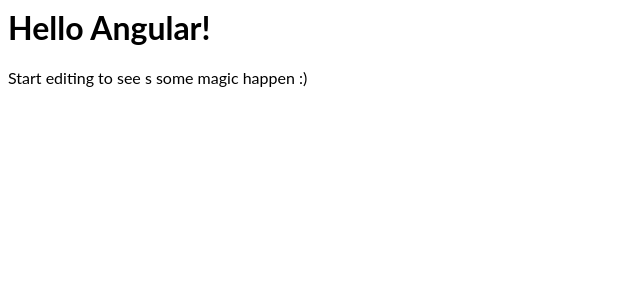
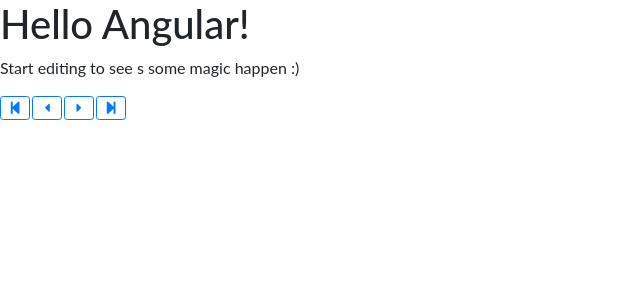
Before and after one commit to Joaolucasoliveira/angular-viewer, an Angular app: page / in a window 1280 px wide. Shown: the top 300 px of the page, without its empty margins (0-640 px from the left). Built offline with nearby package versions, Linux system fonts and the light colour scheme.

Commit message:
6 files modified

```diff
--- a/src/app/NavigationBar/NavigationControls/navigation-controls.component.css
+++ b/src/app/NavigationBar/NavigationControls/navigation-controls.component.css
@@ -0,0 +1,21 @@
+ul{
+  list-style: none;
+  margin: 0;
+  padding: 0;
+}
+
+ul li{
+  display: inline-block;
+}
+
+ul li{
+  display: inline-block;
+}
+
+li button{
+  width: 30px;
+}
+
+li + li{
+  margin-left:2px;
+}
--- a/src/app/NavigationBar/NavigationControls/navigation-controls.component.html
+++ b/src/app/NavigationBar/NavigationControls/navigation-controls.component.html
@@ -1,8 +1,8 @@
 <div class="navBar-controls">
 	<ul>
-      <li><button type="button"></button></li>
-      <li><button type="button"></button></li>
-      <li><button type="button"></button></li>
-      <li><button type="button"></button></li>
+      <li><button class="btn btn-sm btn-outline-primary" type="button"><i class="fas fa-step-backward"></i></button></li>
+      <li><button class="btn btn-sm btn-outline-primary" type="button"><i class="fas fa-caret-left"></i></button></li>
+      <li><button class="btn btn-sm btn-outline-primary" type="button"><i class="fas fa-caret-right"></i></button></li>
+      <li><button class="btn btn-sm btn-outline-primary" type="button"><i class="fas fa-step-forward"></i></button></li>
 	</ul>
 </div>
--- a/src/app/NavigationBar/NavigationControls/navigation-controls.component.ts
+++ b/src/app/NavigationBar/NavigationControls/navigation-controls.component.ts
@@ -1,8 +1,9 @@
 import {Component} from '@angular/core'
 
 @Component({
-  selector: "app-viewer",
-  templateUrl: "./navigation-controls.component.html"
+  selector: "app-nav-controls",
+  templateUrl: "./navigation-controls.component.html",
+  styleUrls: ['./navigation-controls.component.css']
 })
 export class NavigationControls{
   constructor(){
--- a/src/app/app.component.html
+++ b/src/app/app.component.html
@@ -2,3 +2,5 @@
 <p>
   Start editing to see s some magic happen :)
 </p>
+
+<app-nav-controls></app-nav-controls>
--- a/src/app/app.module.ts
+++ b/src/app/app.module.ts
@@ -4,10 +4,11 @@
 
 import { AppComponent } from './app.component';
 import { HelloComponent } from './hello.component';
+import { NavigationControls } from './NavigationBar/NavigationControls/navigation-controls.component';
 
 @NgModule({
   imports:      [ BrowserModule, FormsModule ],
-  declarations: [ AppComponent, HelloComponent ],
+  declarations: [ AppComponent, HelloComponent, NavigationControls],
   bootstrap:    [ AppComponent ]
 })
 export class AppModule { }
--- a/src/styles.css
+++ b/src/styles.css
@@ -1 +1,4 @@
 /* Add application styles & imports to this file! */
+
+@import url("https://use.fontawesome.com/releases/v5.8.1/css/all.css");
+@import url("https://stackpath.bootstrapcdn.com/bootstrap/4.3.1/css/bootstrap.min.css");
```
